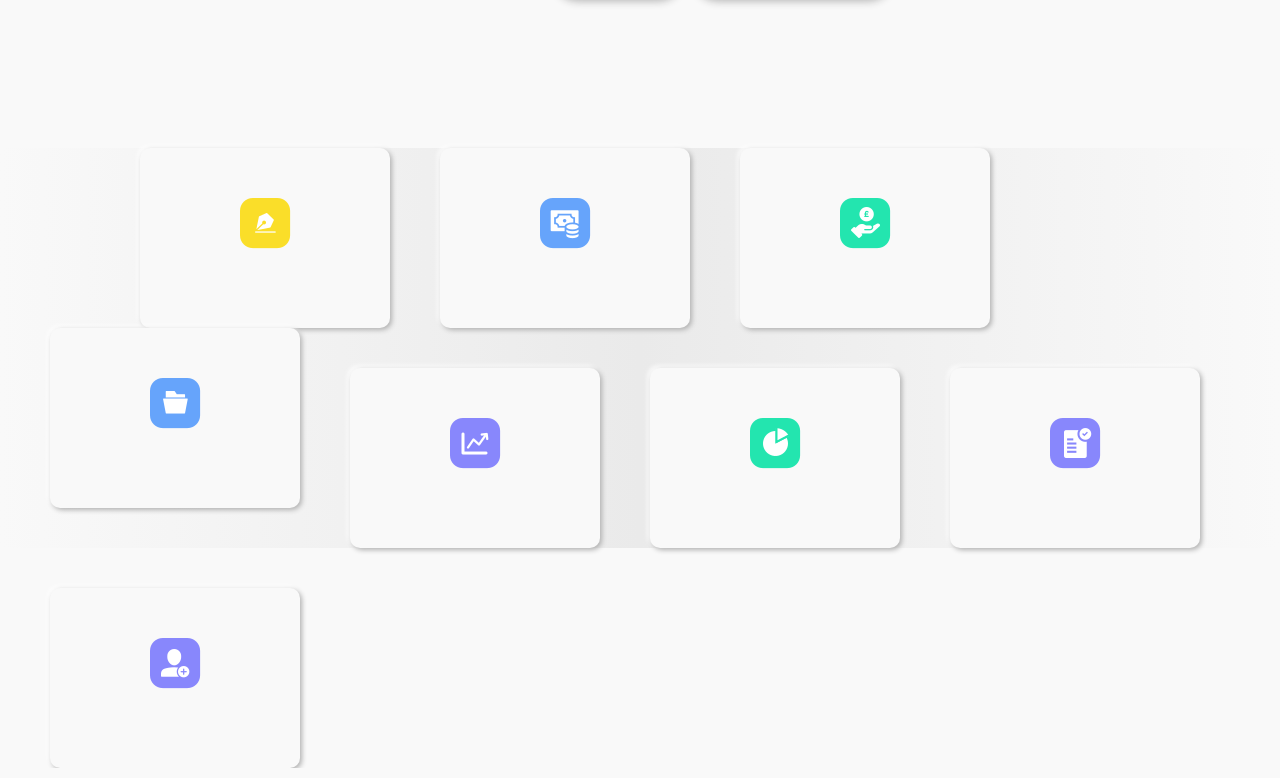
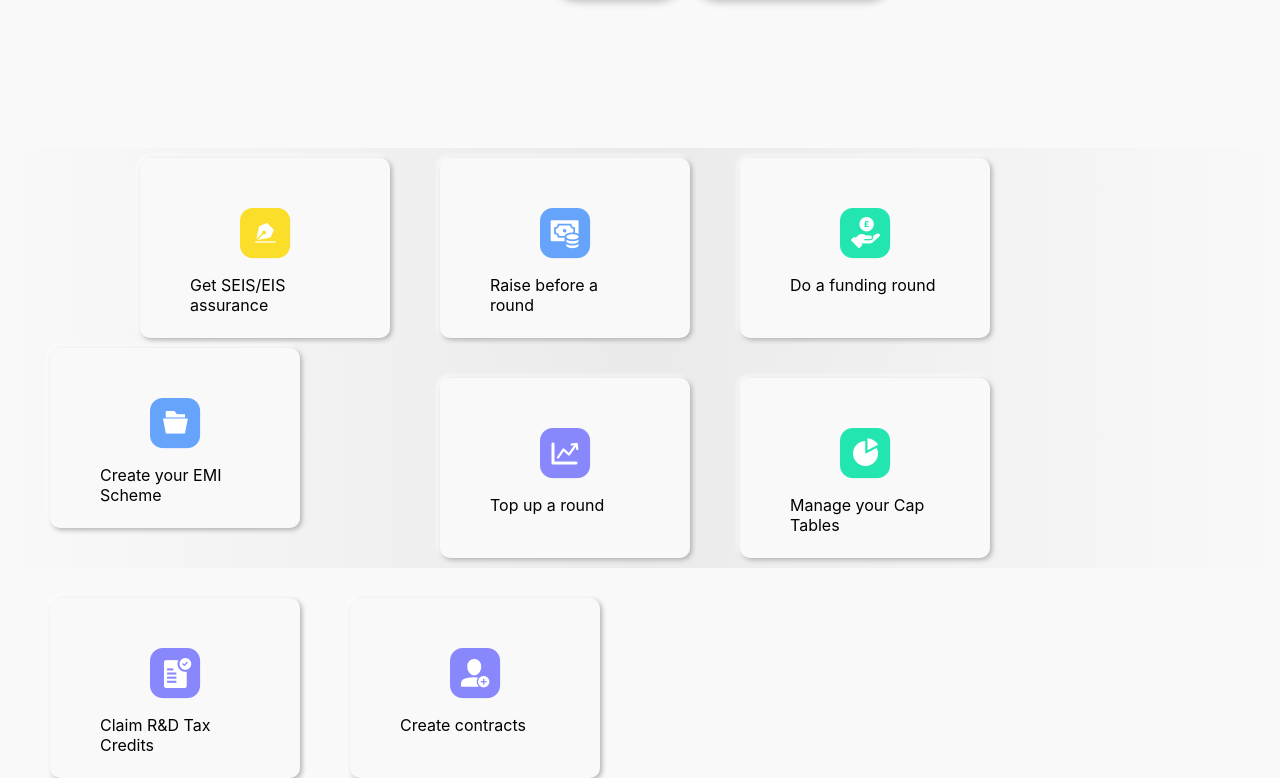
Before and after one commit to MilanP5G/seedlegals, a React (Create React App) app: page / in a window 1280 px wide. Shown: the part 578-1356 px from the top of the page. Built offline with nearby package versions, Linux system fonts and the light colour scheme.

Commit message:
added feature supporting texts

```diff
--- a/src/components/main/Main.js
+++ b/src/components/main/Main.js
@@ -28,27 +28,35 @@ const Main = () => {
       <div className='origin-features'>
         <div className='feature-assurance'>
           <img alt="seis" src={seis} />
+          <p>Get SEIS/EIS assurance</p>
         </div>
         <div className='feature-raise'>
           <img alt="raise" src={raise} />
+          <p>Raise before a round</p>
         </div>
         <div className='feature-funding'>
           <img alt="funding" src={funding} />
+          <p>Do a funding round</p>
         </div>
         <div className='feature-emi'>
           <img alt="policy" src={policy} />
+          <p>Create your EMI Scheme</p>
         </div>
         <div className='feature-topup'>
           <img alt="share" src={share} />
+          <p>Top up a round</p>
         </div>
         <div className='feature-cap'>
           <img alt="table" src={table} />
+          <p>Manage your Cap Tables</p>
         </div>
         <div className='feature-tax'>
           <img alt="compliance" src={compliance} />
+          <p>Claim R&D Tax Credits</p>
         </div>
         <div className='feature-contracts'>
           <img alt="team" src={team} />
+          <p>Create contracts</p>
         </div>
       </div>
     </div>
--- a/src/styling/main.css
+++ b/src/styling/main.css
@@ -82,12 +82,13 @@ body {
 .origin-features {
   width: 100%;
   margin-top: -250px;
-  height: 400px;
+  height: 420px;
   background: linear-gradient(to right, #f9f9f9, #eaeaea, #f9f9f9);
 }
 
 .feature-assurance {
   float: left;
+  margin-top: 10px;
   margin-left: 140px;
   background: #f9f9f9;
   width: 150px;
@@ -106,6 +107,7 @@ body {
 
 .feature-raise {
   float: left;
+  margin-top: 10px;
   margin-left: 50px;
   background: #f9f9f9;
   width: 150px;
@@ -124,6 +126,7 @@ body {
 
 .feature-funding {
   float: left;
+  margin-top: 10px;
   margin-left: 50px;
   background: #f9f9f9;
   width: 150px;
@@ -142,6 +145,7 @@ body {
 
 .feature-emi {
   float: left;
+  margin-top: 10px;
   margin-left: 50px;
   background: #f9f9f9;
   width: 150px;
@@ -161,7 +165,7 @@ body {
 .feature-topup {
   float: left;
   margin-top: 40px;
-  margin-left: 50px;
+  margin-left: 140px;
   background: #f9f9f9;
   width: 150px;
   height: 80px;
```
